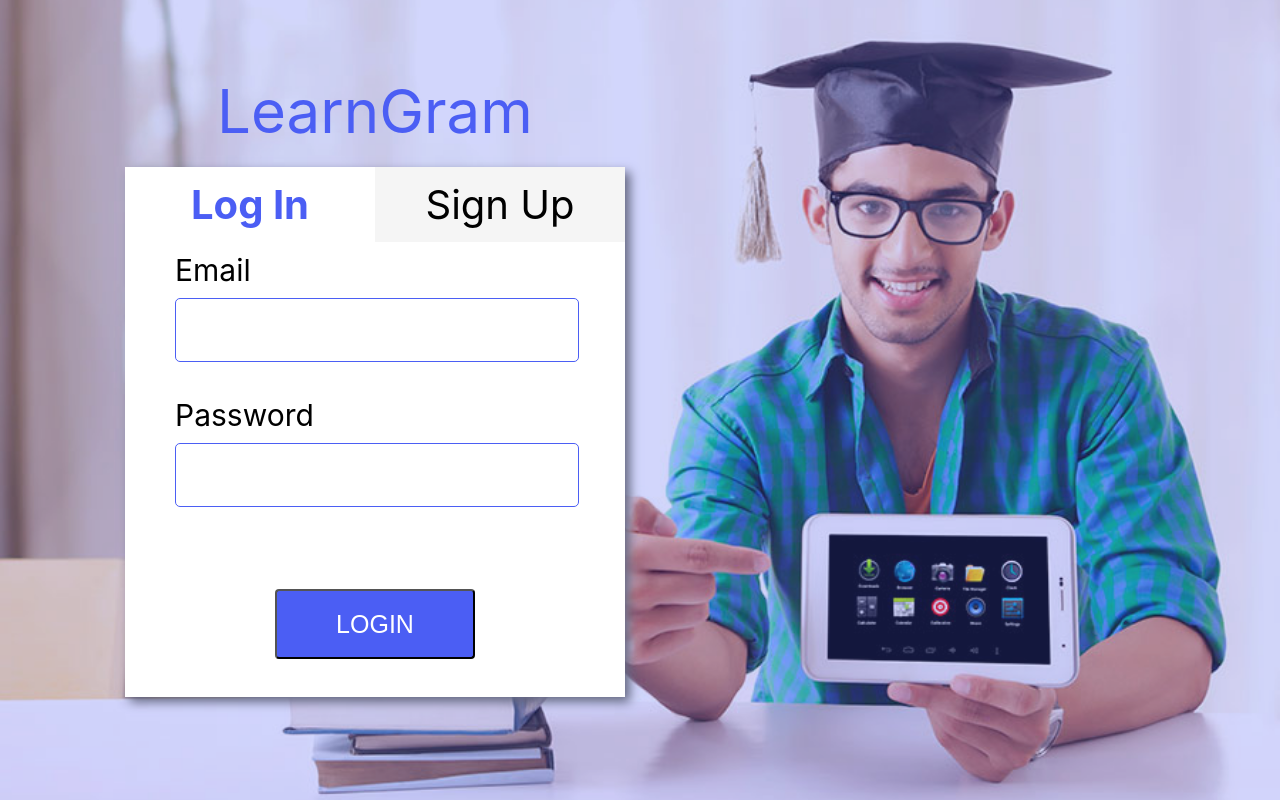
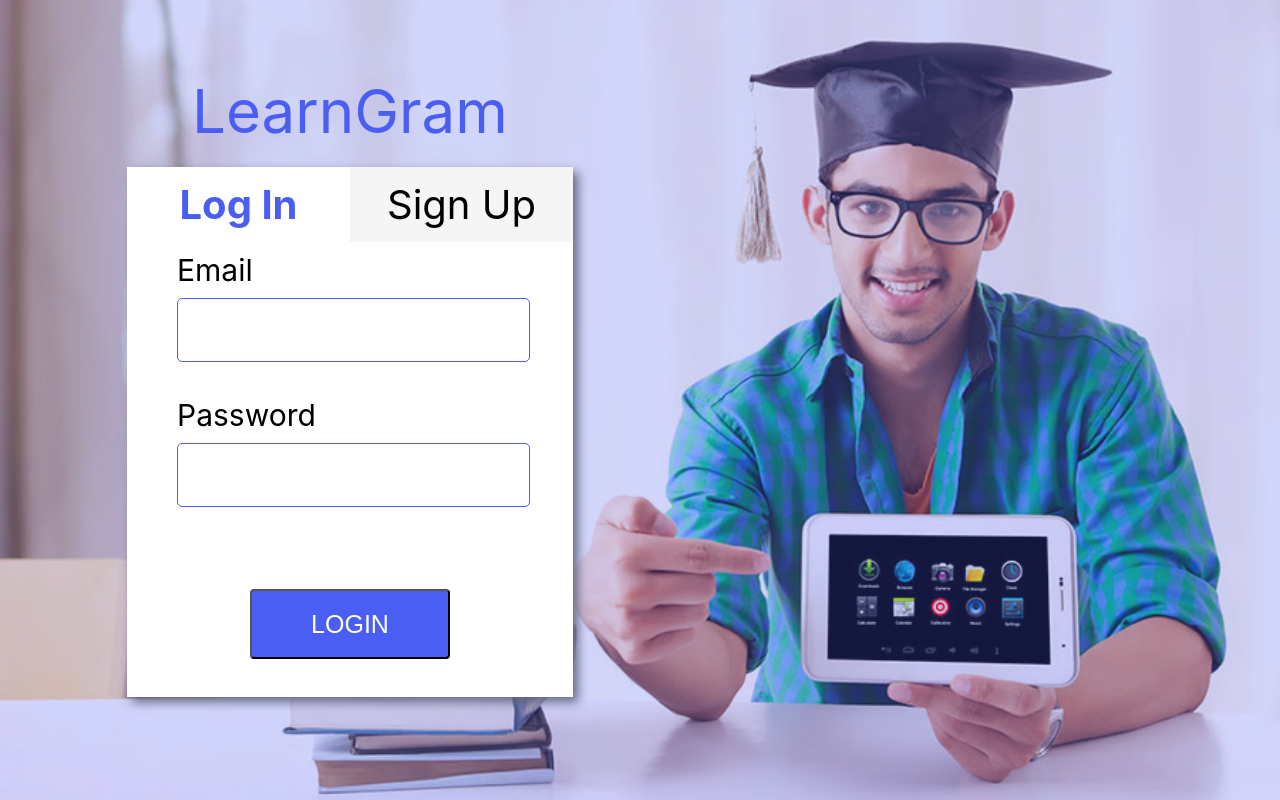
Before and after one commit to jehuamanna/learngram-fe, a React (Create React App) app: page /login in a window 1280 px wide. Built offline with nearby package versions, Linux system fonts and the light colour scheme.

Commit message:
ui fixes

```diff
--- a/src/pages/signup-login/styled-components.js
+++ b/src/pages/signup-login/styled-components.js
@@ -17,8 +17,8 @@ export const InsideContainer = styled.div`
 
 export const FormContainer = styled.div`
   padding-bottom: 30px;
-  width: 500px;
-  height: 500px;
+  max-width: 500px;
+  max-height: 500px;
   background-color: white;
   display: flex;
   flex-direction: column;
@@ -28,11 +28,14 @@ export const FormContainer = styled.div`
 `;
 
 export const Container = styled.div`
-  width: 550px;
   display: flex;
   flex-direction: column;
   align-items: center;
-  transform: translate(100px, 75px);
+  transform: translate(0px, 75px);
+  width: 500px;
+  @media(min-width: 1025px){
+    transform: translate(100px, 75px);
+  }
 `;
 
 export const CompanyName= styled.p`
```
